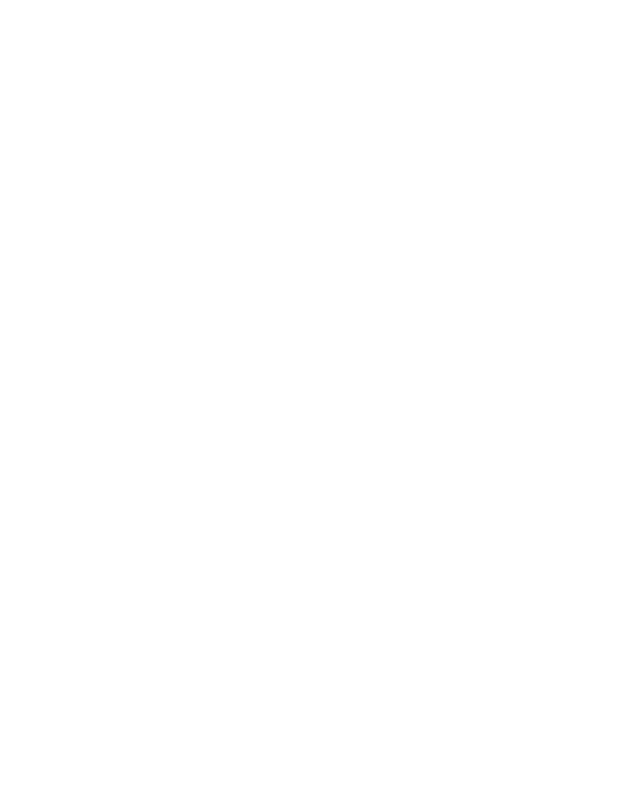
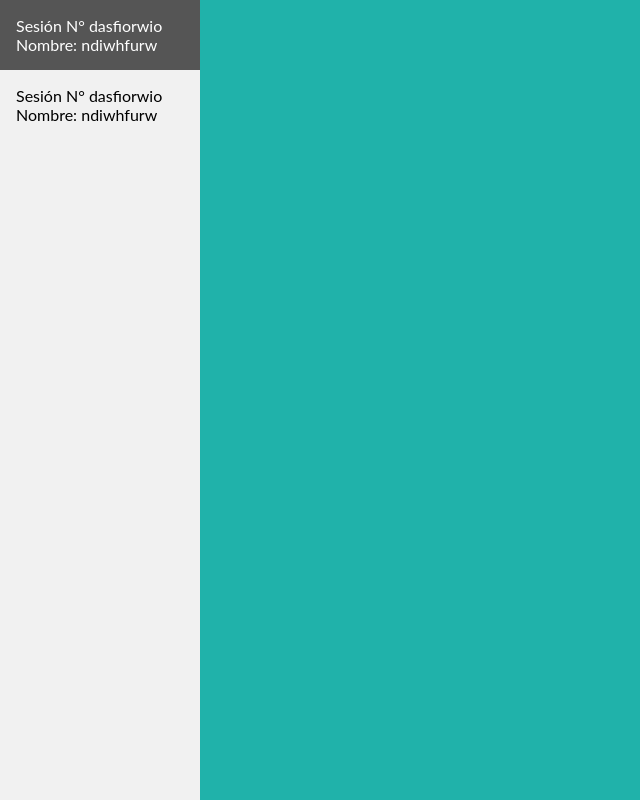
Before and after one commit to kemblyqa/AgendaSystem, a plain HTML site: page Frontend/index.html in a window 1280 px wide. Shown: the whole page, without its empty margins (0-640 px from the left). Drawn offline with Linux system fonts and the light colour scheme.

Commit message:
vista basica

```diff
--- /dev/null
+++ b/Frontend/agenda.js
@@ -0,0 +1,123 @@
+class AgendaManager {
+    prueba = {
+        "data": [
+            {
+                "id": "dasfiorwio",
+                "name": "ndiwhfurw",
+                "agenda": [
+                    {
+                        "point": "viaje",
+                        "recitals": [
+                            "hdasdiasj",
+                            "fnsdnfdos"
+                        ],
+                        "agreements": [
+                            {
+                                "agreement": "acuerdo1",
+                                "vote": {
+                                    "id": 1,
+                                    "favor": 3,
+                                    "nay": 2,
+                                    "blank": 9
+                                }
+                            },
+                            {
+                                "agreement": "acuerdo1",
+                                "vote": {
+                                    "id": 1,
+                                    "favor": 3,
+                                    "nay": 2,
+                                    "blank": 9
+                                }
+                            }
+                        ]
+                    },
+                    {
+                        "point": "viaje",
+                        "agreements": [
+                            {
+                                "agreement": "acuerdo1",
+                                "vote": {
+                                    "id": 1,
+                                    "favor": 3,
+                                    "nay": 2,
+                                    "blank": 9
+                                }
+                            }
+                        ]
+                    }
+                ]
+            },
+            {
+                "id": "dasfiorwio",
+                "name": "ndiwhfurw",
+                "agenda": [
+                    {
+                        "point": "viaje",
+                        "recitals": [
+                            "hdasdiasj",
+                            "fnsdnfdos"
+                        ],
+                        "agreements": [
+                            {
+                                "agreement": "acuerdo1",
+                                "vote": {
+                                    "id": 1,
+                                    "favor": 3,
+                                    "nay": 2,
+                                    "blank": 9
+                                }
+                            },
+                            {
+                                "agreement": "acuerdo1",
+                                "vote": {
+                                    "id": 1,
+                                    "favor": 3,
+                                    "nay": 2,
+                                    "blank": 9
+                                }
+                            }
+                        ]
+                    },
+                    {
+                        "point": "viaje",
+                        "agreements": [
+                            {
+                                "agreement": "acuerdo1",
+                                "vote": {
+                                    "id": 1,
+                                    "favor": 3,
+                                    "nay": 2,
+                                    "blank": 9
+                                }
+                            }
+                        ]
+                    }
+                ]
+            }
+        ]
+    }
+    constructor() {
+    }
+
+    getAgendaList() {
+
+    }
+
+    populateList() {
+        var agendaItemsContainer = document.getElementById("agenda-list-manager");
+        // Remove all items added.
+        while (agendaItemsContainer.hasChildNodes()) {
+            agendaItemsContainer.removeChild(agendaItemsContainer.firstChild);
+        }
+        //populate with agendas
+        for (var i = 0; i < this.prueba.data.length; i++) {
+            var newItem = document.createElement("a");
+            newItem.id = this.prueba.data[i].agenda.id;
+            newItem.appendChild(document.createTextNode(`Sesión N° ${this.prueba.data[i].id} \n Nombre: ${this.prueba.data[i].name}`));
+            agendaItemsContainer.appendChild(newItem);
+        }
+    }
+}
+
+export { AgendaManager };
--- /dev/null
+++ b/Frontend/controller.js
@@ -0,0 +1,4 @@
+import { AgendaManager } from './agenda.js';
+
+var agenda = new AgendaManager();
+agenda.populateList();
--- a/Frontend/index.html
+++ b/Frontend/index.html
@@ -1,13 +1,31 @@
 <!DOCTYPE html>
 <html lang="en">
+
 <head>
     <meta charset="UTF-8">
     <meta name="viewport" content="width=device-width, initial-scale=1.0">
     <meta http-equiv="X-UA-Compatible" content="ie=edge">
     <link rel="stylesheet" href="style.css">
+    <script type="module" src="controller.js"></script>
     <title>Agenda</title>
 </head>
+
 <body>
+    <div class="sidebar" id="agenda-list-manager">
+        <!-- <tr>
+            <td>
+                <ul id="agenda-list-manager" class="item-agenda"></ul>
+            </td>
+            <td colspan="3">
+                <div class="agenda-container" id="agenda-preview">
 
+                </div>
+            </td>
+        </tr> -->
+    </div>
+    <div class="content">
+
+    </div>
 </body>
+
 </html>
--- a/Frontend/style.css
+++ b/Frontend/style.css
@@ -0,0 +1,55 @@
+body {
+    margin: 0;
+    padding: 0;
+    height: 100%;
+    width: 100%;
+    background-color: lightseagreen;
+    font-family: "Lato", sans-serif;
+}
+
+.sidebar {
+    margin: 0;
+    padding: 0;
+    width: 200px;
+    background-color: #f1f1f1;
+    position: fixed;
+    height: 100%;
+    overflow: auto;
+}
+
+.sidebar a {
+    display: block;
+    color: black;
+    padding: 16px;
+    text-decoration: none;
+}
+
+.sidebar a.active {
+    background-color: lightseagreen;
+    color: white;
+}
+
+.sidebar a:hover:not(.active) {
+    background-color: #555;
+    color: white;
+}
+
+div.content {
+    margin-left: 200px;
+    padding: 1px 16px;
+    height: 500px;
+}
+
+@media screen and (max-width: 700px) {
+    .sidebar {
+        width: 100%;
+        height: auto;
+        position: relative;
+    }
+    .sidebar a {
+        float: left;
+    }
+    div.content {
+        margin-left: 0;
+    }
+}
```
Also changed, not shown: Frontend/prueba.json (added, +46 -0 lines).
